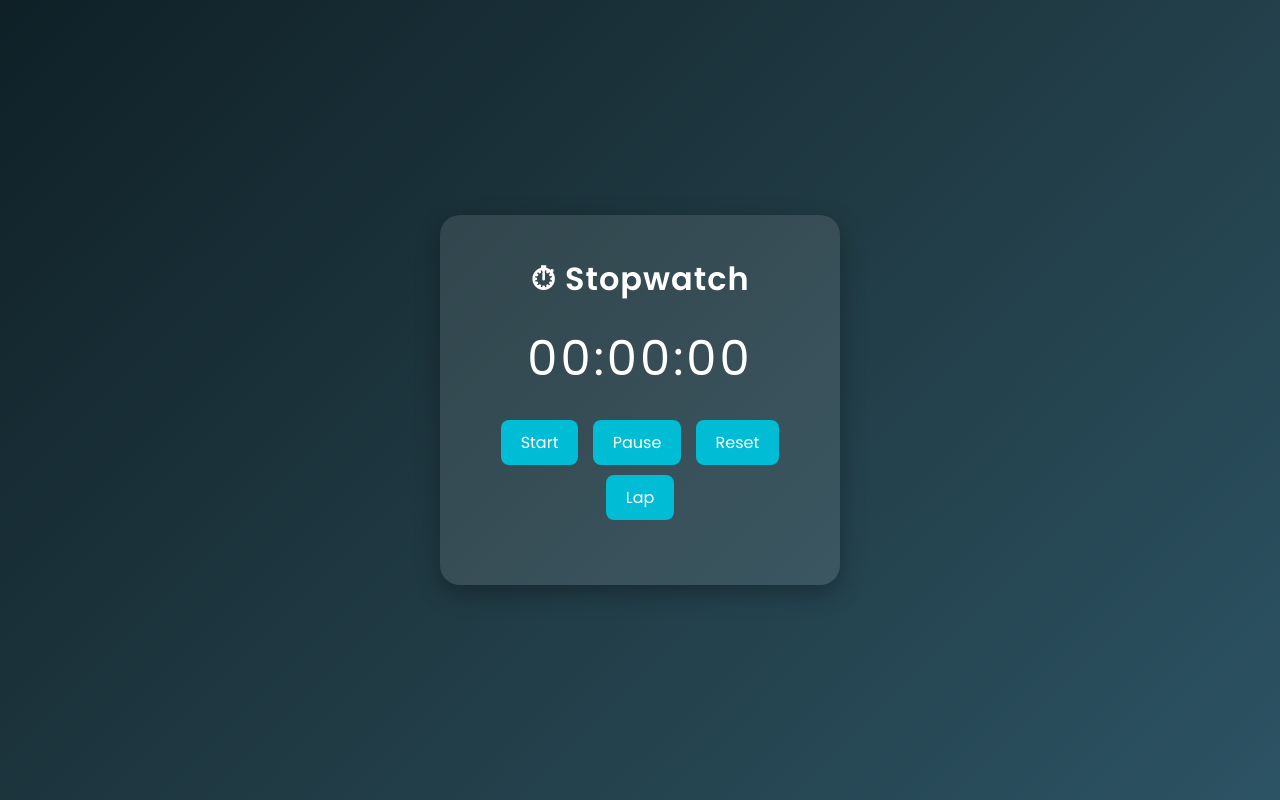
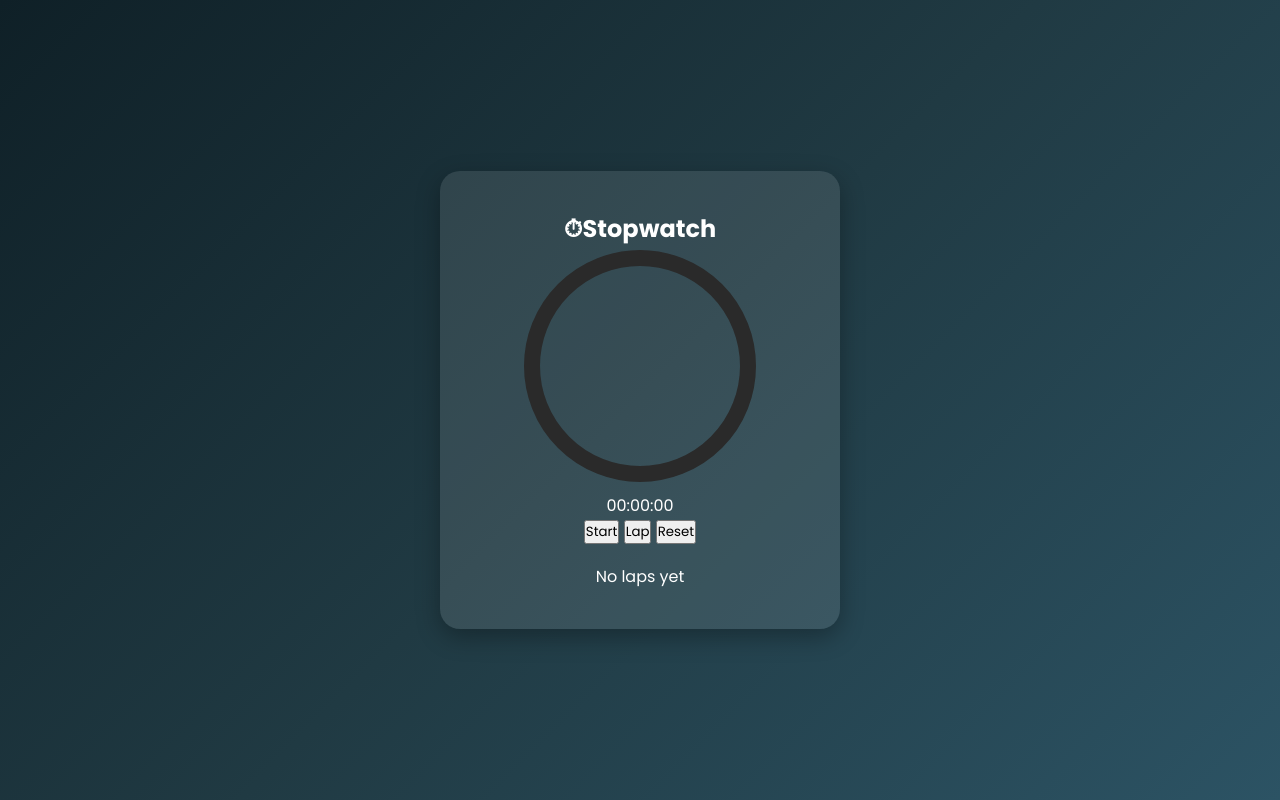
Before and after one commit to arbaz2004/SCT_WD_2, a plain HTML site: page index.html in a window 1280 px wide. Drawn offline with Linux system fonts and the light colour scheme.

Commit message:
Refactor index.html for improved structure and styling

```diff
--- a/index.html
+++ b/index.html
@@ -1,24 +1,40 @@
-<!DOCTYPE html>
+<!doctype html>
 <html lang="en">
 <head>
-  <meta charset="UTF-8" />
-  <meta name="viewport" content="width=device-width, initial-scale=1.0" />
-  <title>Stopwatch Web App</title>
-  <link rel="stylesheet" href="style.css" />
+  <meta charset="utf-8" />
+  <meta name="viewport" content="width=device-width,initial-scale=1" />
+  <title>Stopwatch</title>
+  <link href="https://fonts.googleapis.com/css2?family=Poppins:wght@400;600;700&display=swap" rel="stylesheet">
+  <link rel="stylesheet" href="style.css">
 </head>
 <body>
+  <div class="orb one"></div>
+  <div class="orb two"></div>
+
   <div class="container">
-    <h1>⏱ Stopwatch</h1>
-    <div class="timer" id="display">00:00:00</div>
-
-    <div class="buttons">
-      <button id="start">Start</button>
-      <button id="pause">Pause</button>
-      <button id="reset">Reset</button>
-      <button id="lap">Lap</button>
+    <h2>⏱Stopwatch</h2>
+    <div class="circle">
+      <svg viewBox="0 0 120 120" width="240" height="240">
+        <circle cx="60" cy="60" r="54" stroke="#2a2a2a" stroke-width="8" fill="none" />
+        <circle id="progress" cx="60" cy="60" r="54" stroke="url(#grad)" stroke-width="8" stroke-linecap="round" fill="none" stroke-dasharray="339.292" stroke-dashoffset="339.292">
+          <defs>
+            <linearGradient id="grad" x1="0" x2="1" y1="0" y2="1">
+              <stop offset="0%" stop-color="#ffaf6d" />
+              <stop offset="100%" stop-color="#ff5500" />
+            </linearGradient>
+          </defs>
+        </circle>
+      </svg>
+      <div class="time-display" id="time">00:00:00</div>
     </div>
 
-    <ul id="laps"></ul>
+    <div class="controls">
+      <button id="startStop" class="start">Start</button>
+      <button id="lap">Lap</button>
+      <button id="reset">Reset</button>
+    </div>
+
+    <div class="laps" id="laps"><p style="text-align:center;color:var(--muted);">No laps yet</p></div>
   </div>
 
   <script src="script.js"></script>
```
